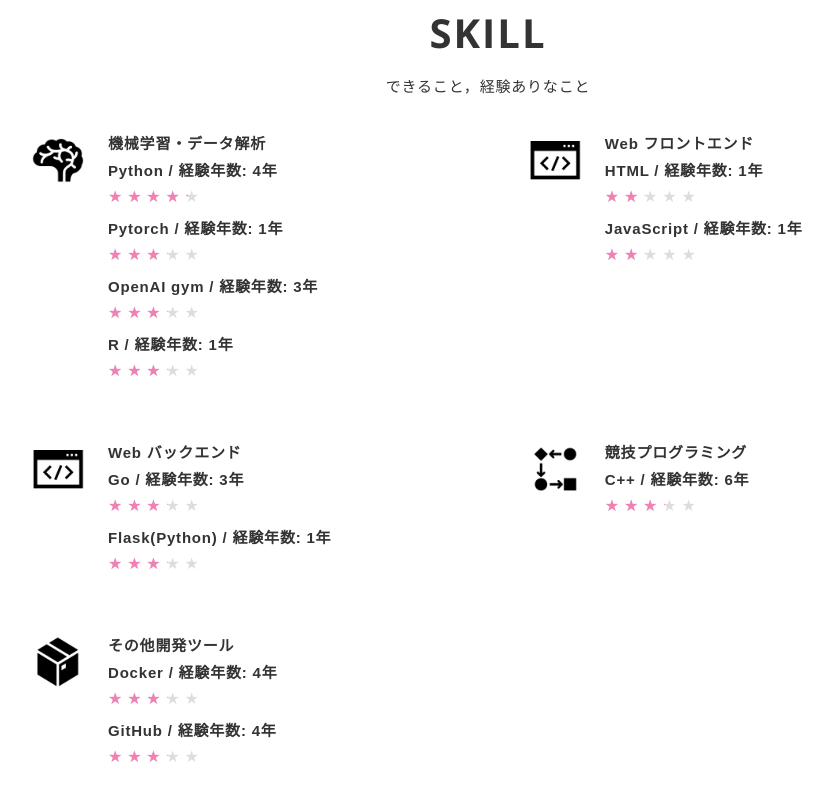
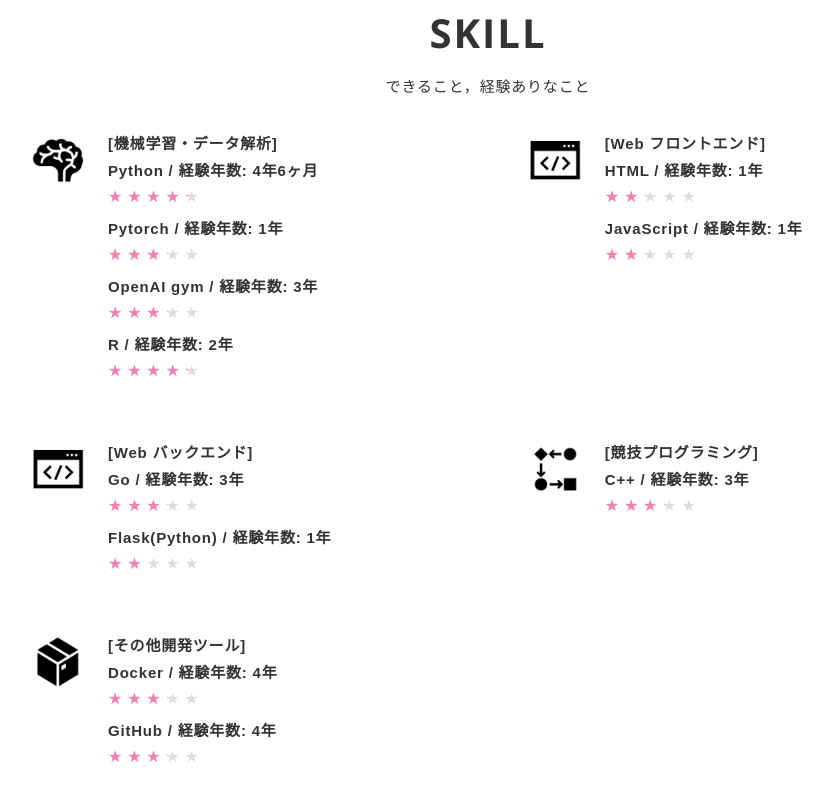
Before and after one commit to TakYusaku/TakYusaku.github.io, a plain HTML site: page index.html in a window 1280 px wide. Shown: the part 1638-2438 px from the top of the page, without its empty margins (152-985 px from the left). Drawn offline with nearby package versions, Linux system fonts and the light colour scheme.

Commit message:
Update index.html

```diff
--- a/index.html
+++ b/index.html
@@ -65,7 +65,7 @@
                   はじめまして．<br> 理系大学院生のTakYusakuです．<br>高専時代に競技プログラミング，機械学習(主に強化学習)を勉強し，<br> 大学編入後は強化学習と統計学(統計的因果推論)を勉強しました. <br> 現在は，統計的因果推論の理論について研究しています．
                 </p>
                 <p>
-                  ●現在興味があること:統計学，データサイエンス，統計的因果推論，医学統計，生物統計，機械学習(特に強化学習)
+                  ●現在興味があること <br> 統計学，データサイエンス，統計的因果推論，医学統計，生物統計，機械学習(特に強化学習)
                 </p>
                 <p>
                   ●簡単な経歴と特に勉強(専攻)している分野等 <br> ・April, 2014 - March, 2019: 高専 電子情報工学科 <br> &nbsp;&nbsp; <font size="2">1~3年生では競技プログラミング, 5年生では機械学習, 卒論のテーマ:強化学習</font> <br> ・April, 2019 - March, 2021: 大学(3年次編入) 数理科学専攻 <br> &nbsp;&nbsp; <font size="2">強化学習, 統計学(因果推論), 卒論のテーマ:グラフィカルモデリング，線形混合モデル</font> <br> ・April, 2021 - : 大学院 数理科学領域 データ科学研究グループ <br> &nbsp;&nbsp; <font size="2">統計学(因果推論), 研究テーマ:観察研究，因果推論，感度分析, マッチング</font>
@@ -95,8 +95,8 @@
                   <img class="skill-image" src="img/skill/brain.png" alt="">
                 </div>
                 <div class="skill-body">
-                  <h1>機械学習・データ解析</h1>
-                  <h3 class="skill-title">Python / 経験年数: 4年</h3>
+                  <h1>[機械学習・データ解析]</h1>
+                  <h3 class="skill-title">Python / 経験年数: 4年6ヶ月</h3>
                   <div class="skill-rating rating">
                     <div class="rate rate4"></div>
                   </div>
@@ -108,9 +108,9 @@
                   <div class="skill-rating rating">
                     <div class="rate rate3"></div>
                   </div>
-                <h3 class="skill-title">R / 経験年数: 1年</h3>
+                <h3 class="skill-title">R / 経験年数: 2年</h3>
                 <div class="skill-rating rating">
-                  <div class="rate rate3"></div>
+                  <div class="rate rate4"></div>
                 </div>
               </div>
               </div>
@@ -119,7 +119,7 @@
                   <img class="skill-image" src="img/skill/web.png" alt="">
                 </div>
                 <div class="skill-body">
-                  <h1>Web フロントエンド</h1>
+                  <h1>[Web フロントエンド]</h1>
                   <h3 class="skill-title">HTML / 経験年数: 1年</h3>
                   <div class="skill-rating rating">
                     <div class="rate rate2"></div>
@@ -135,14 +135,14 @@
                   <img class="skill-image" src="img/skill/web.png" alt="">
                 </div>
                 <div class="skill-body">
-                  <h1>Web バックエンド</h1>
+                  <h1>[Web バックエンド]</h1>
                   <h3 class="skill-title">Go / 経験年数: 3年</h3>
                   <div class="skill-rating rating">
                     <div class="rate rate3"></div>
                   </div>
                   <h3 class="skill-title">Flask(Python) / 経験年数: 1年</h3>
                   <div class="skill-rating rating">
-                    <div class="rate rate3"></div>
+                    <div class="rate rate2"></div>
                   </div>
               </div>
               </div>
@@ -151,8 +151,8 @@
                   <img class="skill-image" src="img/skill/prog.png" alt="">
                 </div>
                 <div class="skill-body">
-                  <h1>競技プログラミング</h1>
-                  <h3 class="skill-title">C++ / 経験年数: 6年</h3>
+                  <h1>[競技プログラミング]</h1>
+                  <h3 class="skill-title">C++ / 経験年数: 3年</h3>
                   <div class="skill-rating rating">
                     <div class="rate rate3"></div>
                   </div>
@@ -163,7 +163,7 @@
                   <img class="skill-image" src="img/skill/container.png" alt="">
                 </div>
                 <div class="skill-body">
-                  <h1>その他開発ツール</h1>
+                  <h1>[その他開発ツール]</h1>
                   <h3 class="skill-title">Docker / 経験年数: 4年</h3>
                   <div class="skill-rating rating">
                     <div class="rate rate3"></div>
```
